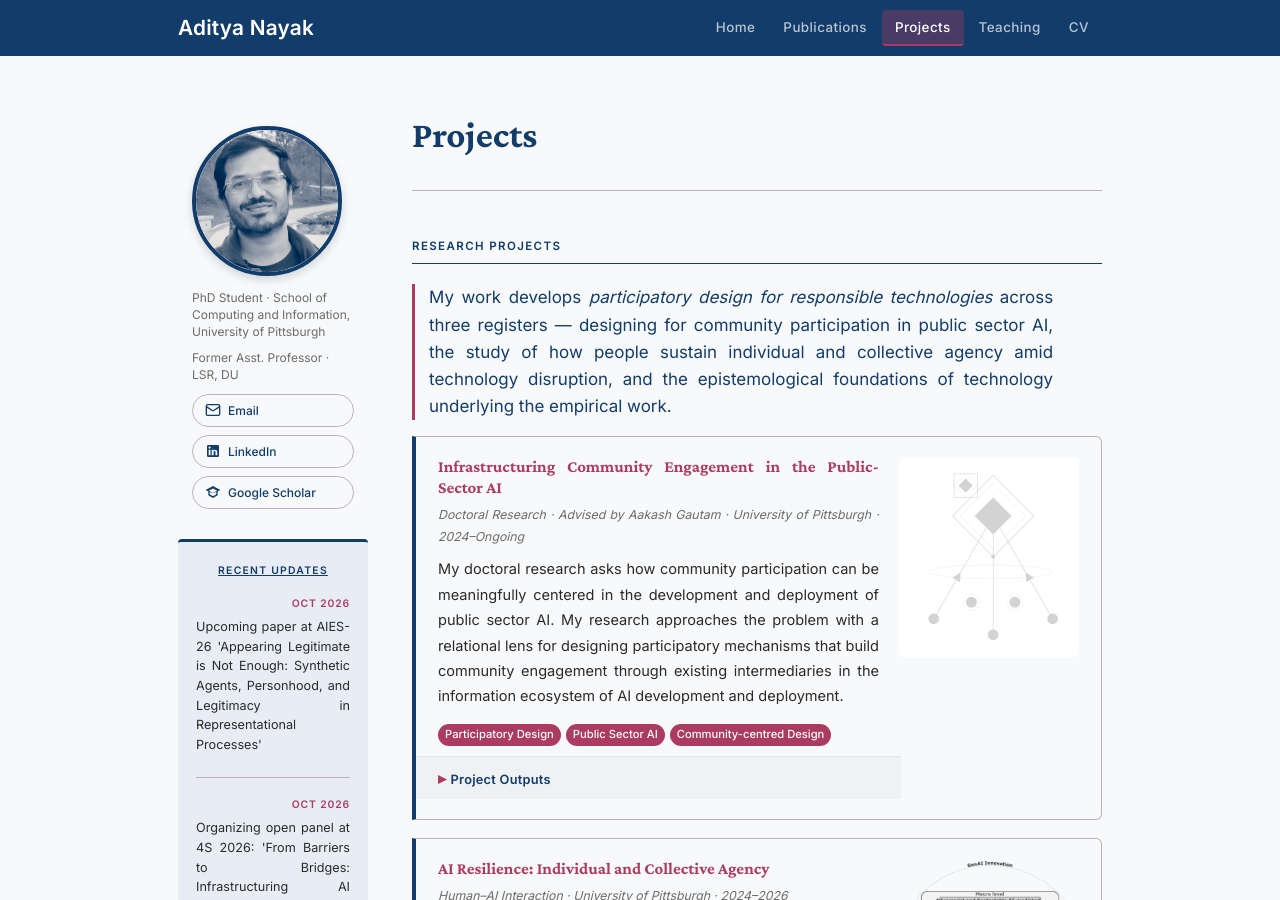
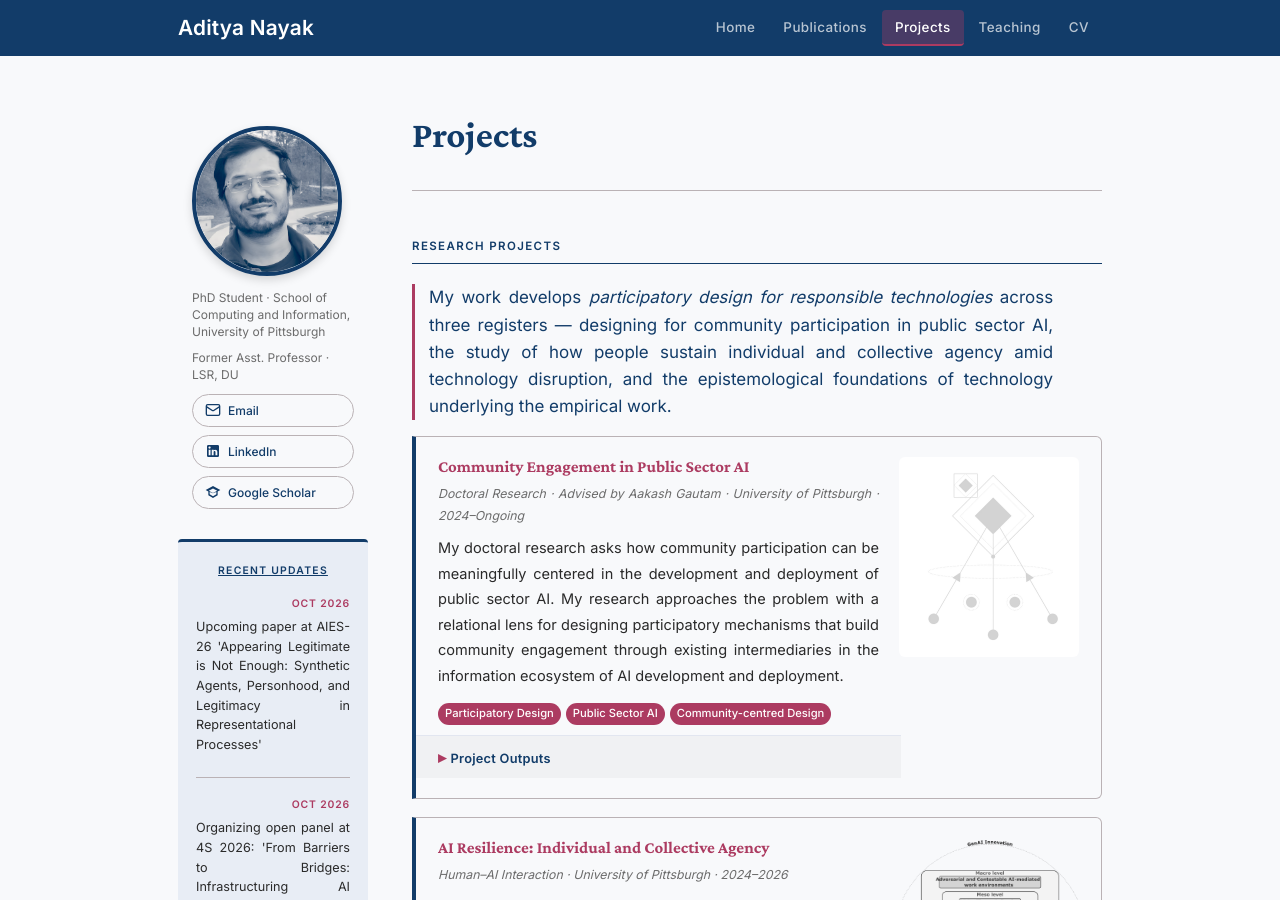
Before and after one commit to adityanayak-info/adityanayak-info.github.io, a Jekyll site: the page built from projects.md, in a window 1280 px wide and 900 px high. Built offline with Jekyll 4.4.1, drawn with Linux system fonts in a browser that asks for light colours.

Commit message:
Update projects.md

```diff
--- a/projects.md
+++ b/projects.md
@@ -31,7 +31,7 @@
 
 <div class="project-card">
   <div class="project-card-body">
-    <h3><a href="https://scholar.google.com/citations?user=2aDc8HAAAAAJ&hl=en" class="project-card-link" target="_blank" rel="noopener">Infrastructuring Community Engagement in the Public-Sector AI</a></h3>
+    <h3><a href="https://scholar.google.com/citations?user=2aDc8HAAAAAJ&hl=en" class="project-card-link" target="_blank" rel="noopener">Community Engagement in Public Sector AI</a></h3>
     <p class="project-meta">Doctoral Research · Advised by Aakash Gautam · University of Pittsburgh · 2024–Ongoing</p>
     <p>My doctoral research asks how community participation can be meaningfully centered in the development and deployment of public sector AI. My research approaches the problem with a relational lens for designing participatory mechanisms that build community engagement through existing intermediaries in the information ecosystem of AI development and deployment.</p>
     <span class="project-tag">Participatory Design</span><span class="project-tag">Public Sector AI</span><span class="project-tag">Community-centred Design</span>
```
